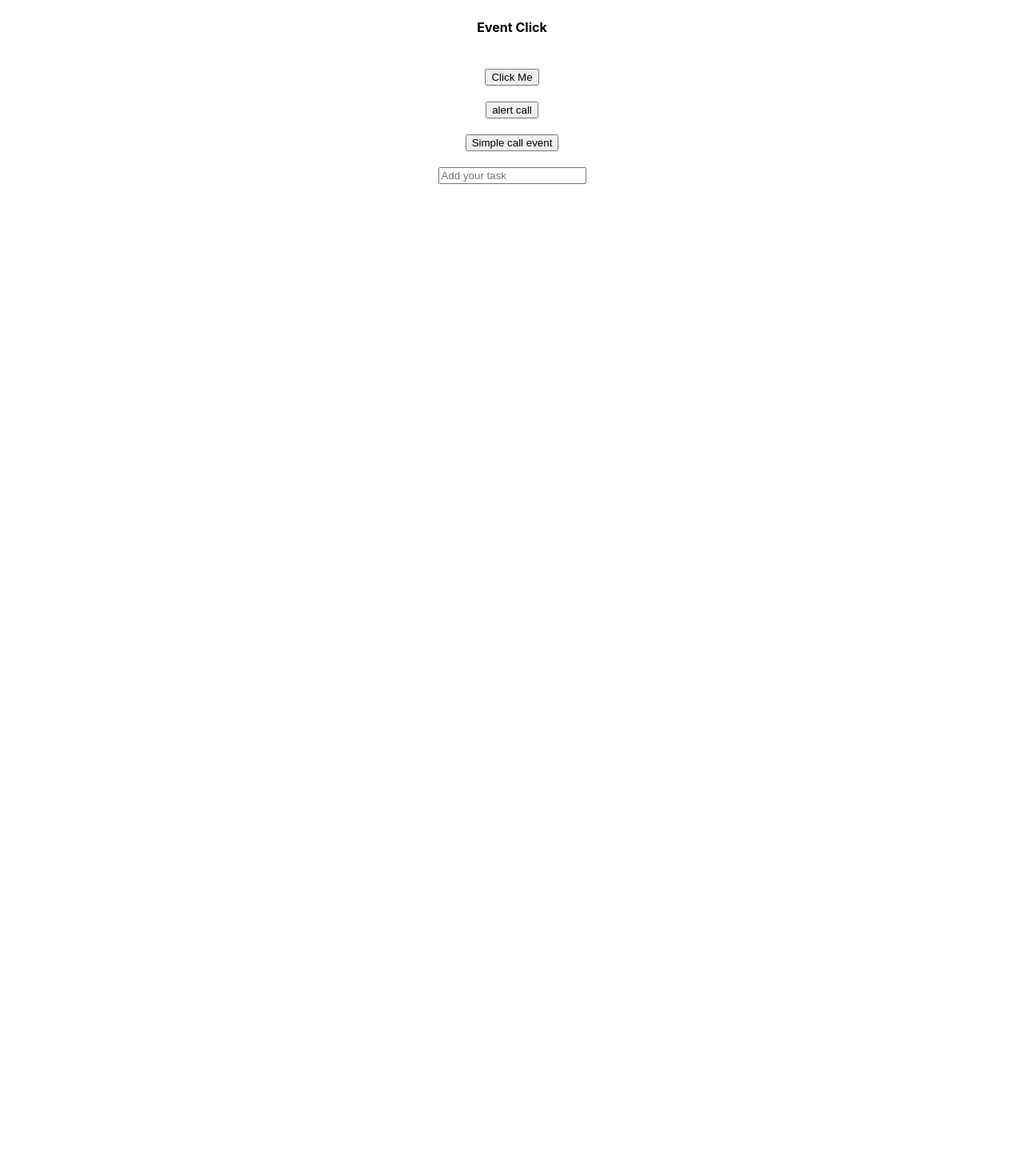
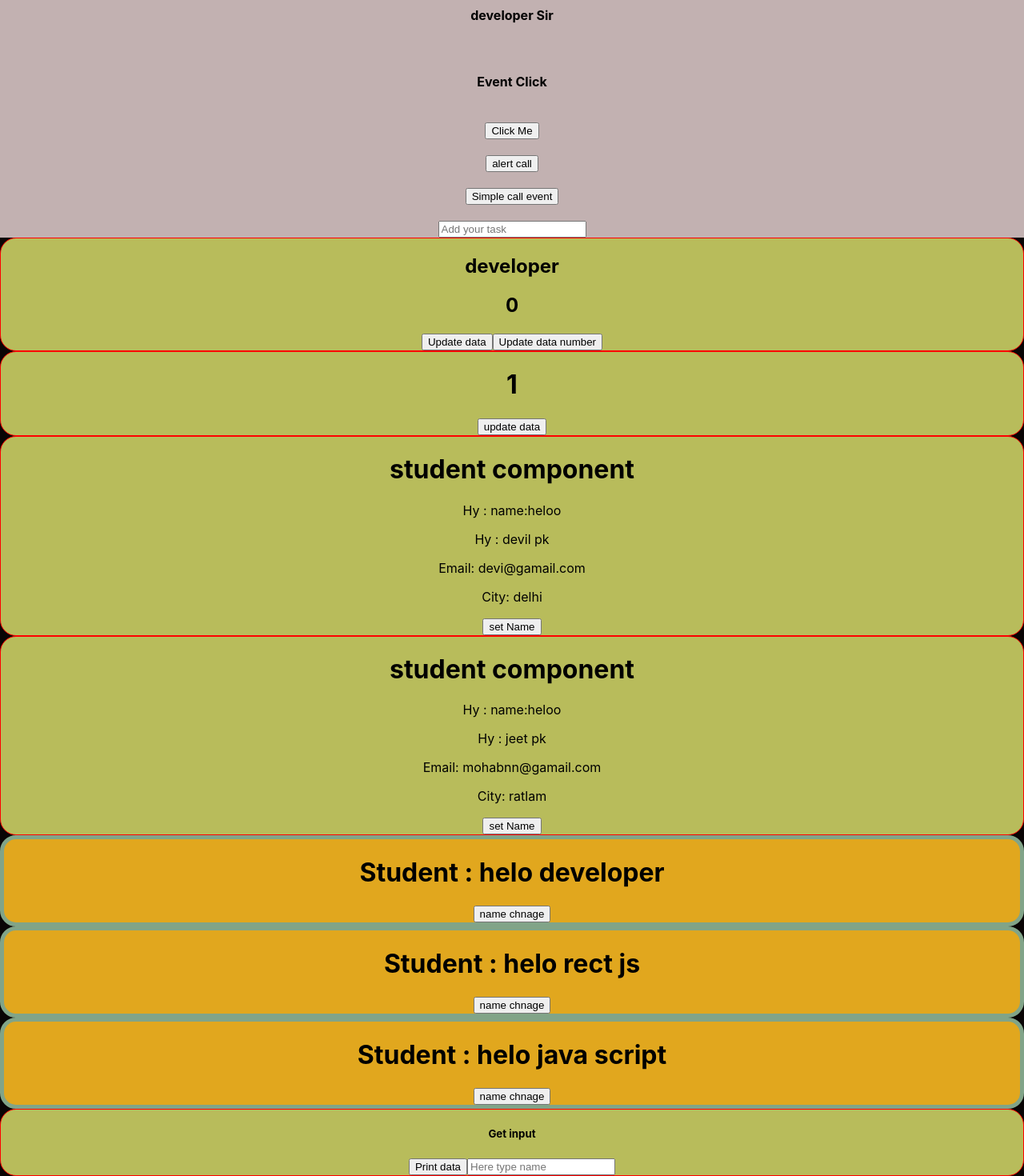
Before and after one commit to devilalpanchal/ReactYoutube01, a React (Create React App) app: page / in a window 1280 px wide. Shown: the part 515-1985 px from the top of the page at 80% size. Before the commit the page ends 800 px from the top, so only its background shows below. Built offline with nearby package versions, Linux system fonts and the light colour scheme.

Commit message:
use state class and functinal component

```diff
--- a/src/App.css
+++ b/src/App.css
@@ -1,9 +1,23 @@
-
+body{
+  background-color: #090505;
+}
 .App {
   text-align: center;
+  background-color: rgb(184, 188, 91);
+  border-radius: 20px;
+  border: 1px solid red;
+}
+.app {
+  text-align: center;
+  background-color: rgb(225, 167, 30);
+  border-radius: 20px;
+  border: 5px solid rgb(129, 164, 136);
 }
 .null{
   text-align: center;
+  background-color: rgb(132, 96, 166);
+  border-bottom: 10px;
+
 }
 .flex{
   display: flex;
@@ -11,6 +25,7 @@
   justify-content: center;
   flex-direction: column;
   gap: 20px;
+  background-color: #c2b1b1;
 }
 .App-logo {
   height: 40vmin;
--- /dev/null
+++ b/src/InputBoxValue.js
@@ -0,0 +1,23 @@
+import React, { useState } from "react";
+
+function input(){
+const  [data,setData] = useState(null)
+const  [print,setPrint] = useState(false)
+    function getData(val)
+    {
+        console.warn(val.target.value)
+        setData(val.target.value)
+        setPrint(false)
+    }
+    return <div className="App">
+        <h5> Get input</h5>
+        {print?
+            <h5>  {data}</h5>
+            :null
+            }
+        <button onClick={()=>setPrint(true)}>Print data</button>
+        <input type="text" placeholder="Here type name" onChange={getData}></input>
+    </div>
+}
+
+export default input;
--- /dev/null
+++ b/src/PopsFunctCom.js
@@ -0,0 +1,17 @@
+import React, { useState } from "react";
+function Student(props){
+    console.warn(props.name)
+    const [name,setName]=useState("heloo")
+    return(
+        <div className="App">
+            <h1>student component</h1>
+            <p>Hy : name:{name}</p>
+            <p>Hy : {props.name}</p>
+            <p>Email: {props.email}</p>
+            <p>City: {props.others.address}</p>
+            <button onClick={()=>{setName("devilal panchal")}}>set Name</button>
+        </div>
+    )
+}
+
+export default Student;
--- /dev/null
+++ b/src/PropsClassCompo.js
@@ -0,0 +1,15 @@
+import React from "react"
+
+
+export default class StudentOne extends React.Component{
+    render()
+    {
+        return <div className="app">
+        <h1>Student : {this.props.name}</h1>
+        <button>name chnage</button>
+    </div>
+    }
+}
+function  file(){
+
+}
--- /dev/null
+++ b/src/State.js
@@ -0,0 +1,32 @@
+
+
+// In State Functional Component
+
+// import React from "react";
+import {useState} from "react";
+function State() {
+    // let data = 'devilal';
+    // function updateData() {
+    //     data = "developer"
+    //     alert(data)
+    // }
+    function updateData() {
+        setData("Devilal Panchal")
+    }
+    function updateDatanumber() {
+        setData1(data1+1)
+    }
+    // console.warn("_____________________________")
+    const [data,setData] = useState("developer")
+    const [data1,setData1] = useState(0)
+    return(
+        <div className="App">
+            <h2>{data}</h2>
+            <h2>{data1}</h2>
+            <button onClick={updateData}>Update data</button>
+            <button onClick={updateDatanumber}>Update data number</button>
+        </div>
+    );
+}
+export default State;
+            {/* <h1>{data}</h1> */}
--- /dev/null
+++ b/src/StateInClassCom.js
@@ -0,0 +1,30 @@
+import React, { Component } from "react";
+
+class AppState extends Component{
+    constructor(){
+        super();
+        this.state = {
+            // data:"hello bro"
+            data:1
+
+        }
+    }
+    apple()
+{
+    // this.setState({data:"devi singh"})
+    this.setState({data:this.state.data+1})
+}
+
+    render()
+    {
+        return  (
+            <div className="App">
+
+                <h1>{this.state.data}</h1>
+                <button onClick={()=>this.apple()}>update data</button>
+            </div>
+        )
+    }
+}
+
+export default AppState;
--- a/src/index.js
+++ b/src/index.js
@@ -9,6 +9,11 @@ import Jsx from './Jsx'
 import Withoutksx from './Withoutjsx'
 import reportWebVitals from './reportWebVitals';
 import Bpp from './ClickEvent';
+import State from './State';
+import AppState from './StateInClassCom';
+import Student from './PopsFunctCom';
+import StudentOne from './PropsClassCompo';
+import Input from './InputBoxValue';
 
 const root = ReactDOM.createRoot(document.getElementById('root'));
 root.render(
@@ -20,6 +25,15 @@ root.render(
     <Jsx/>
     <Withoutksx/>
     <Bpp/>
+    <State/>
+    <AppState/>
+    <Student name={"devil pk"} email={"devi@gamail.com"} others={{address:"delhi",mobile:"6851254"}}/>
+    <Student name={"jeet pk"} email={"mohabnn@gamail.com"} others={{address:"ratlam",mobile:"6851246546554"}}/>
+    <StudentOne name={"helo developer"}/>
+    <StudentOne name={"helo rect js"}/>
+    <StudentOne name={"helo java script"}/>
+    <Input/>
+
   </React.StrictMode>
 );
 
```
